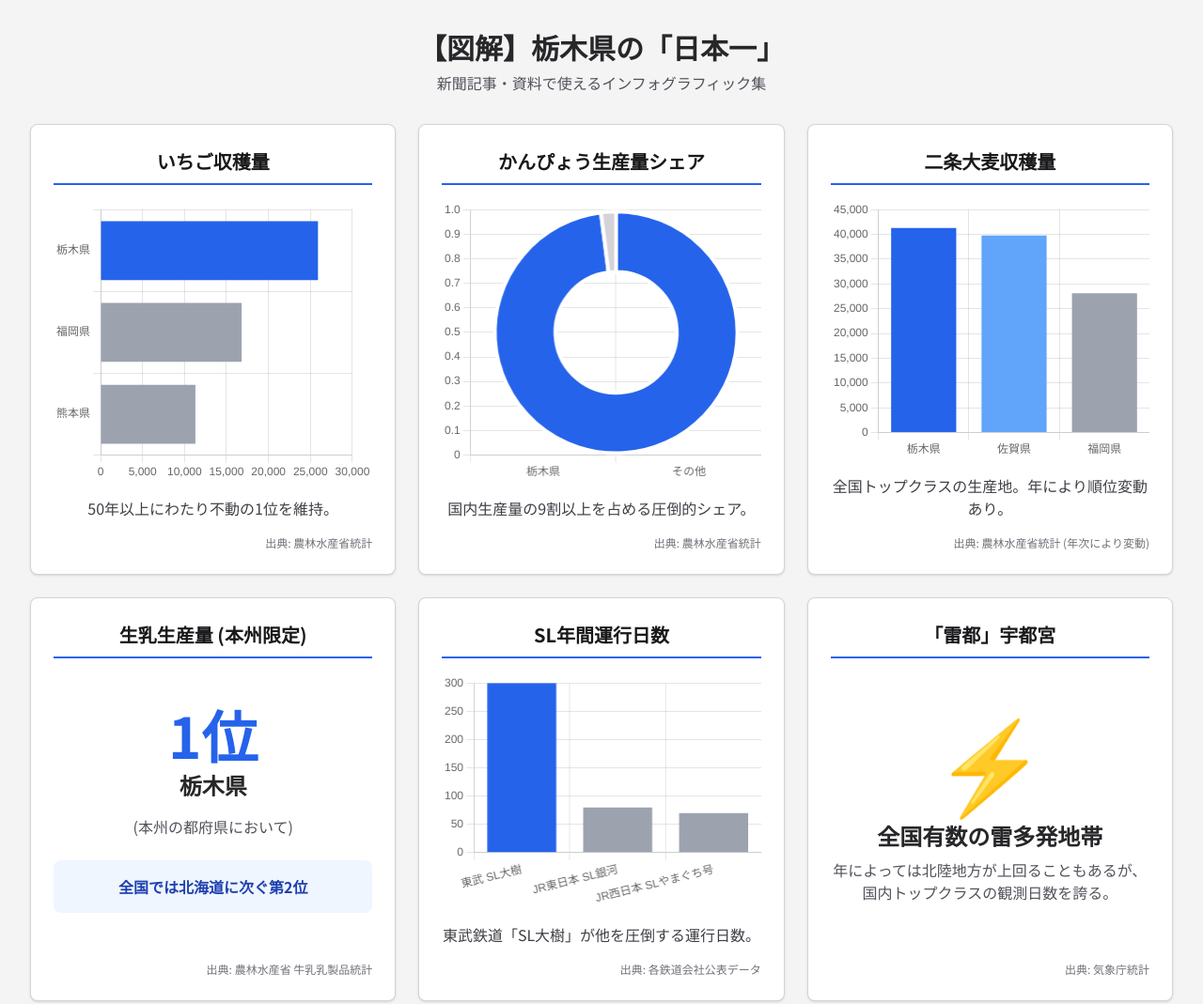
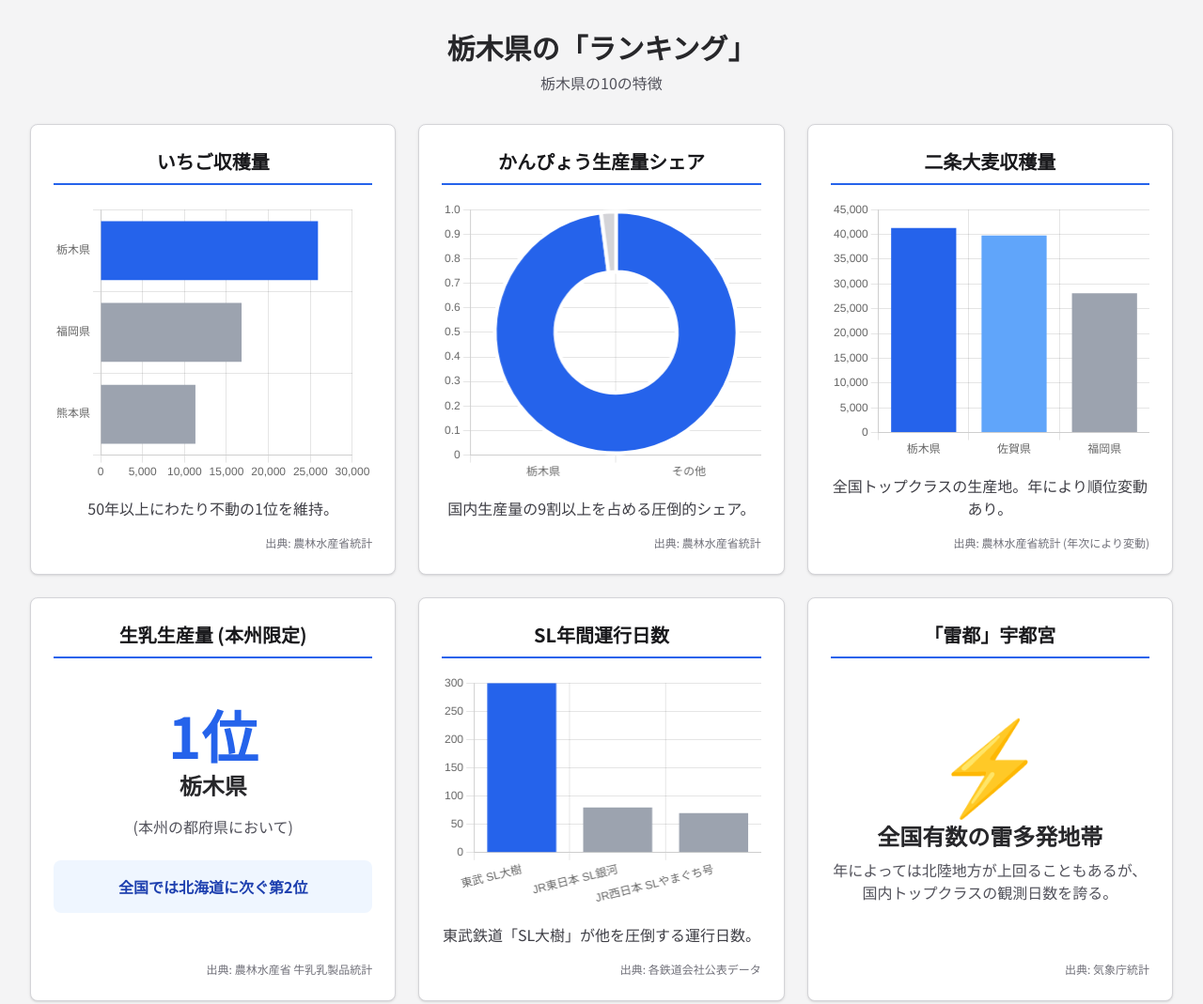
Before and after one commit to MinoruI04/test-repository, a plain HTML site: page index.html in a window 1280 px wide. Shown: the top 1069 px of the page at 94% size. Drawn offline with nearby package versions, Linux system fonts and the light colour scheme.

Commit message:
Update index.html

```diff
--- a/index.html
+++ b/index.html
@@ -49,8 +49,8 @@
 </head>
 <body class="p-4 md:p-8">
 
-    <h1 class="text-3xl font-bold text-center mb-2 text-zinc-800">【図解】栃木県の「日本一」</h1>
-    <p class="text-center text-zinc-600 mb-8">新聞記事・資料で使えるインフォグラフィック集</p>
+    <h1 class="text-3xl font-bold text-center mb-2 text-zinc-800">栃木県の「ランキング」</h1>
+    <p class="text-center text-zinc-600 mb-8">栃木県の10の特徴</p>
 
     <div class="grid grid-cols-1 md:grid-cols-2 lg:grid-cols-3 gap-6">
 
```
